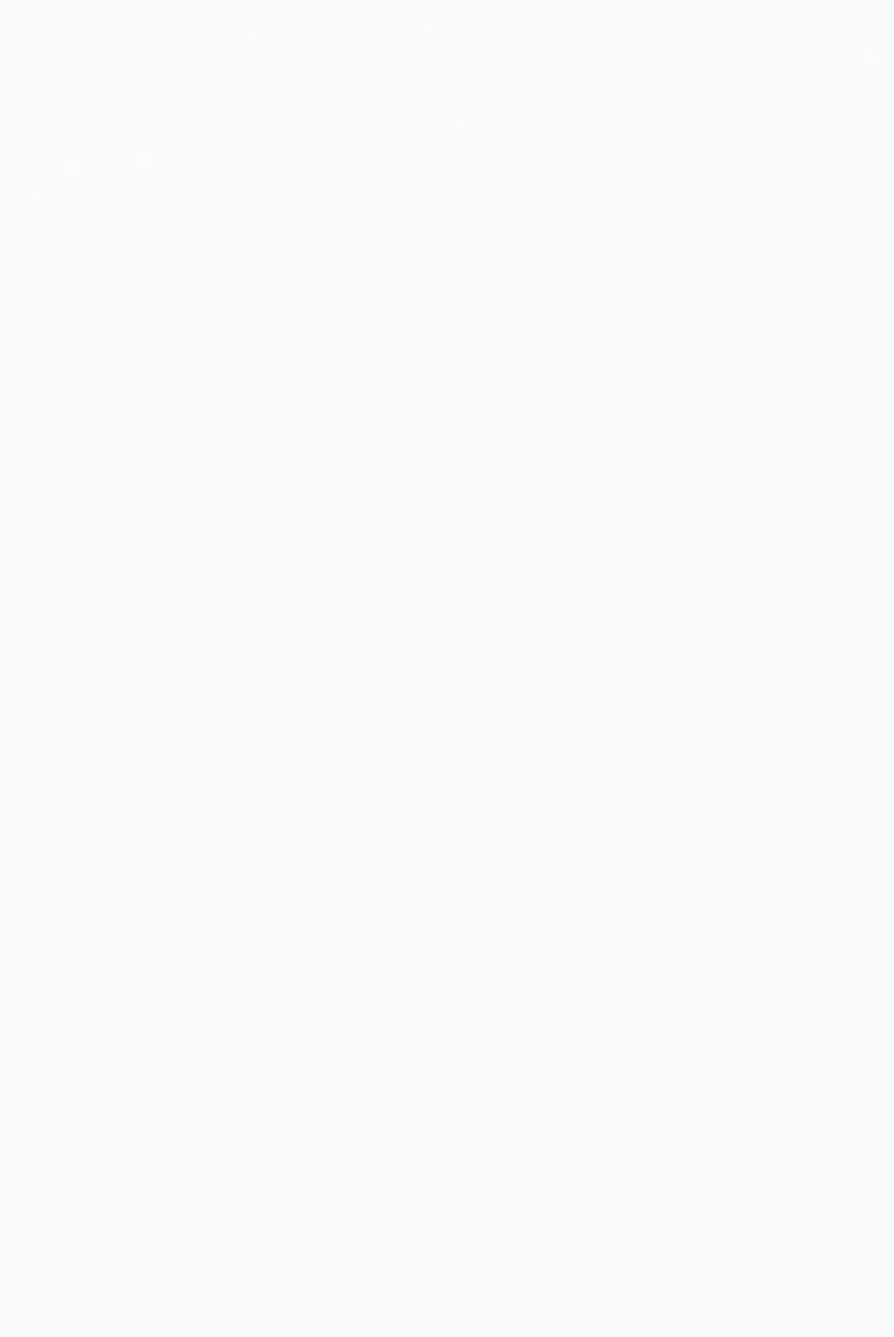
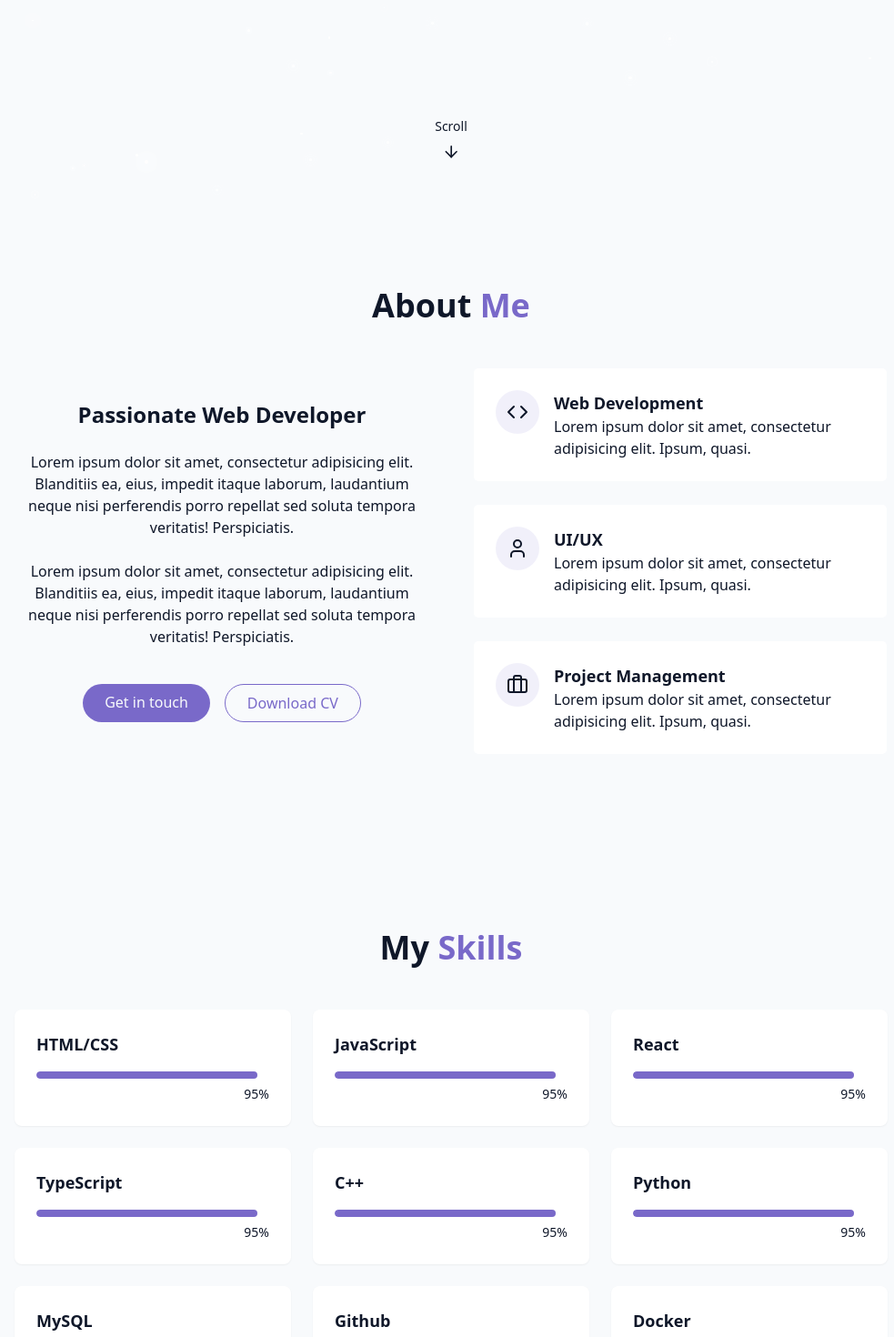
Before and after one commit to geers15/portfolioWebsite, a React (Vite) app: page / in a window 1280 px wide. Shown: the part 580-2050 px from the top of the page at 91% size, without its empty margins (144-1127 px from the left). Before the commit the page ends 800 px from the top, so only its background shows below. Built offline with nearby package versions, Linux system fonts and the light colour scheme.

Commit message:
Created the skills grid

```diff
--- /dev/null
+++ b/src/component/AboutSection.jsx
@@ -0,0 +1,69 @@
+
+import {Briefcase, Code, User} from "lucide-react";
+
+export const AboutSection = () => {
+    return <section id="about" className="py-24 px-4 relative">
+        <div className="container mx-auto max-w-5xl">
+            <h2 className="text-3xl md:text-4xl font-bold mb-12 text-center text-foreground">
+               About <span className="text-primary">Me</span>
+            </h2>
+            <div className="grid grid-cols-1 md:grid-cols-2 gap-12 items-center">
+            <div className="space-y-6">
+                <h3 className="text-2xl font-semibold">Passionate Web Developer </h3>
+                <p className="text-muted-foreground">Lorem ipsum dolor sit amet, consectetur adipisicing elit.
+                    Blanditiis ea, eius, impedit itaque laborum, laudantium neque nisi
+                    perferendis porro repellat sed soluta tempora veritatis! Perspiciatis.</p>
+
+                <p className="text-muted-foreground">Lorem ipsum dolor sit amet, consectetur adipisicing elit.
+                    Blanditiis ea, eius, impedit itaque laborum, laudantium neque nisi
+                    perferendis porro repellat sed soluta tempora veritatis! Perspiciatis.</p>
+
+                <div className="flex flex-col sm:flex-row gap-4 pt-4 justify-center">
+                <a href="#contact" className="cosmic-button">
+                    Get in touch
+                </a>
+                <a href="" className="px-6 py-2 rounded-full border border-primary text-primary hover:bg-primary/10 transition-colors duration-200">
+                    Download CV
+                </a>
+                </div>
+            </div>
+                <div className="grid grid-cols=1 gap-6">
+                    <div className="gradient-border p-6 card-hover">
+                        <div className="flex items-start gap-4">
+                            <div className="p-3 rounded-full bg-primary/10">
+                                <Code className="h-6 w-6 text-primary stroke-current"/>
+                                </div>
+                            <div className="text-left">
+                                <h4 className="font-semibold text-lg">Web Development</h4>
+                                <p className="text-muted-foreground">Lorem ipsum dolor sit amet, consectetur adipisicing elit. Ipsum, quasi.</p>
+                            </div>
+                        </div>
+                    </div>
+
+                    <div className="gradient-border p-6 card-hover">
+                        <div className="flex items-start gap-4">
+                        <div className="p-3 rounded-full bg-primary/10">
+                            <User className="h-6 w-6 text-primary stroke-current"/>
+                        </div>
+                            <div className="text-left">
+                            <h4 className="font-semibold text-lg">UI/UX</h4>
+                            <p className="text-muted-foreground">Lorem ipsum dolor sit amet, consectetur adipisicing elit. Ipsum, quasi.</p>
+                    </div>
+                    </div>
+                    </div>
+                    <div className="gradient-border p-6 card-hover">
+                        <div className="flex items-start gap-4">
+                        <div className="p-3 rounded-full bg-primary/10">
+                            <Briefcase className="h-6 w-6 text-primary stroke-current"/>
+                        </div>
+                            <div className="text-left">
+                            <h4 className="font-semibold text-lg">Project Management</h4>
+                            <p className="text-muted-foreground">Lorem ipsum dolor sit amet, consectetur adipisicing elit. Ipsum, quasi.</p>
+                    </div>
+                    </div>
+                    </div>
+                </div>
+            </div>
+        </div>
+    </section>
+}
--- a/src/component/HeroSection.jsx
+++ b/src/component/HeroSection.jsx
@@ -1,4 +1,7 @@
- export const HeroSection = () => {
+
+import {ArrowDown} from "lucide-react";
+
+export const HeroSection = () => {
     return (
         <section
             id="hero"
@@ -15,13 +18,16 @@
                     I specialize in front-end and back-end development
                 </p>
             </div>
-            <div className="pt-4 opacity-0 animate-fade-in-delay-4">
+            <div className="pt-9 opacity-0 animate-fade-in-delay-4">
             <a href="#projects" className="cosmic-button">
                 View My Work
             </a>
             </div>
         </div>
-
+    <div className="absolute bottom-8 left-1/2 transform -translate-x-1/2 flex flex-col items-center animate-bounce">
+    <span className="text-sm text-muted-foreground mb-2">Scroll</span>
+        <ArrowDown className="h-5 w-5 text-primary"/>
+    </div>
     </section>
     )
  }
--- /dev/null
+++ b/src/component/SkillsSection.jsx
@@ -0,0 +1,44 @@
+
+const skills=[
+    {name:"HTML/CSS", level:95,category:"frontend"},
+    {name:"JavaScript", level:95,category:"frontend"},
+    {name:"React", level:95,category:"frontend"},
+    {name:"TypeScript", level:95,category:"frontend"},
+
+    {name:"C++", level:95,category:"backend"},
+    {name:"Python", level:95,category:"backend"},
+    {name:"MySQL", level:95,category:"backend"},
+
+
+    {name:"Github", level:95,category:"tools"},
+    {name:"Docker", level:95,category:"tools"},
+    {name:"VS Code", level:10,category:"tools"},
+]
+
+
+export const SkillsSection = () => {
+    return <section id="skills" className="py-24 px-4 relative bg-secondary/30">
+        <div className="container mx-auto max-w-5xl">
+            <h2 className="text-3xl md:text-4xl font-bold mb-12 text-center">
+                My <span className="text-primary"> Skills </span>
+            </h2>
+            <div className="grid grid-col-1 sm:grid-cols-2 lg:grid-cols-3 gap-6">
+                {skills.map((skill,key) => (
+                    <div key={key} className="bg-card p-6 rounded-lg shadow-xs card-hover" >
+                        <div className="text-left mb-4">
+                            <h3 className="font-semibold text-lg">
+                                {skill.name}
+                            </h3>
+                        </div>
+                        <div className="w-full bg-secondary/50 h-2 rounded-full overflow-hidden">
+                        <div className="bg-primary h-2 rounded-full origin-left animate-[grow_1.5s_ease-out]" style={{width: skill.level + "%"}}/>
+                        </div>
+                        <div className="text-right mt-1">
+                            <span className="text-sm text-muted-foreground"> {skill.level + "%"}</span>
+                        </div>
+                    </div>
+                ))}
+            </div>
+        </div>
+    </section>
+}
--- a/src/component/ThemeToggle.jsx
+++ b/src/component/ThemeToggle.jsx
@@ -5,6 +5,7 @@
 export const ThemeToggle = () => {
 
      const [isDarkMode, setIsDarkMode] = useState(false);
+
     useEffect(() => {
         const storedTheme = localStorage.getItem("theme");
         if (storedTheme=== "dark") {
@@ -16,6 +17,7 @@
         }
 
     }, []);
+
      const toggleTheme = () => {
          if (isDarkMode) {
              document.documentElement.classList.remove("dark");
--- a/src/index.css
+++ b/src/index.css
@@ -98,6 +98,9 @@
         @apply bg-background text-foreground transition-colors duration-300;
         font-feature-settings: "rlig" 1, "calt" 1;
     }
+    * {
+        @apply text-foreground;
+    }
 }
 
 
--- a/src/pages/Home.jsx
+++ b/src/pages/Home.jsx
@@ -2,6 +2,8 @@
 import {StarBackground} from "@/component/StarBackground.jsx";
 import {Navbar} from "@/component/Navbar.jsx";
 import {HeroSection} from "@/component/HeroSection.jsx";
+import {AboutSection} from "@/component/AboutSection.jsx";
+import {SkillsSection} from "@/component/SkillsSection.jsx";
 
 
 export const Home = () => {
@@ -18,6 +20,8 @@
         {/* Main Content*/}
             <main>
                 <HeroSection/>
+                <AboutSection/>
+                <SkillsSection/>
             </main>
         {/* Footer*/}
 
```
